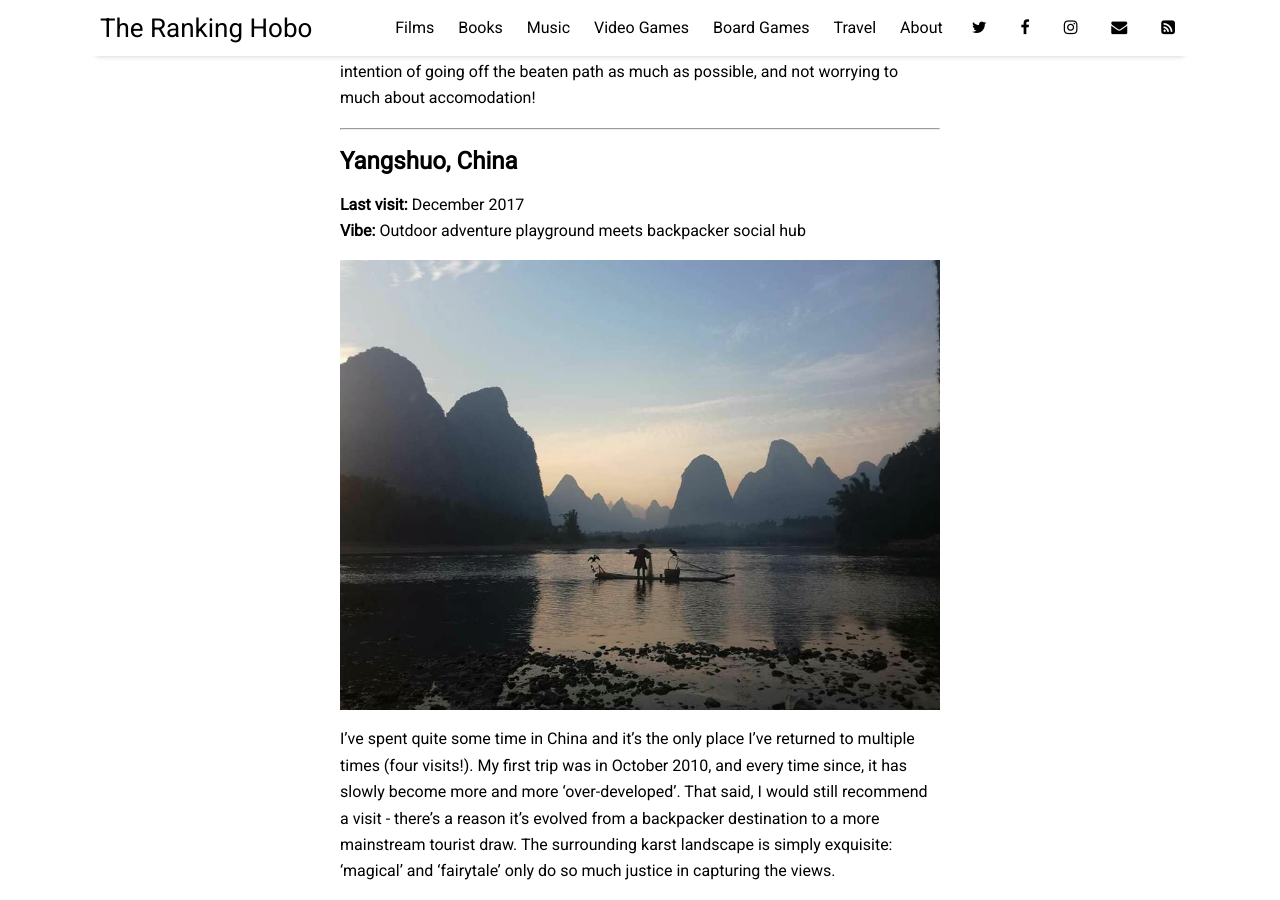
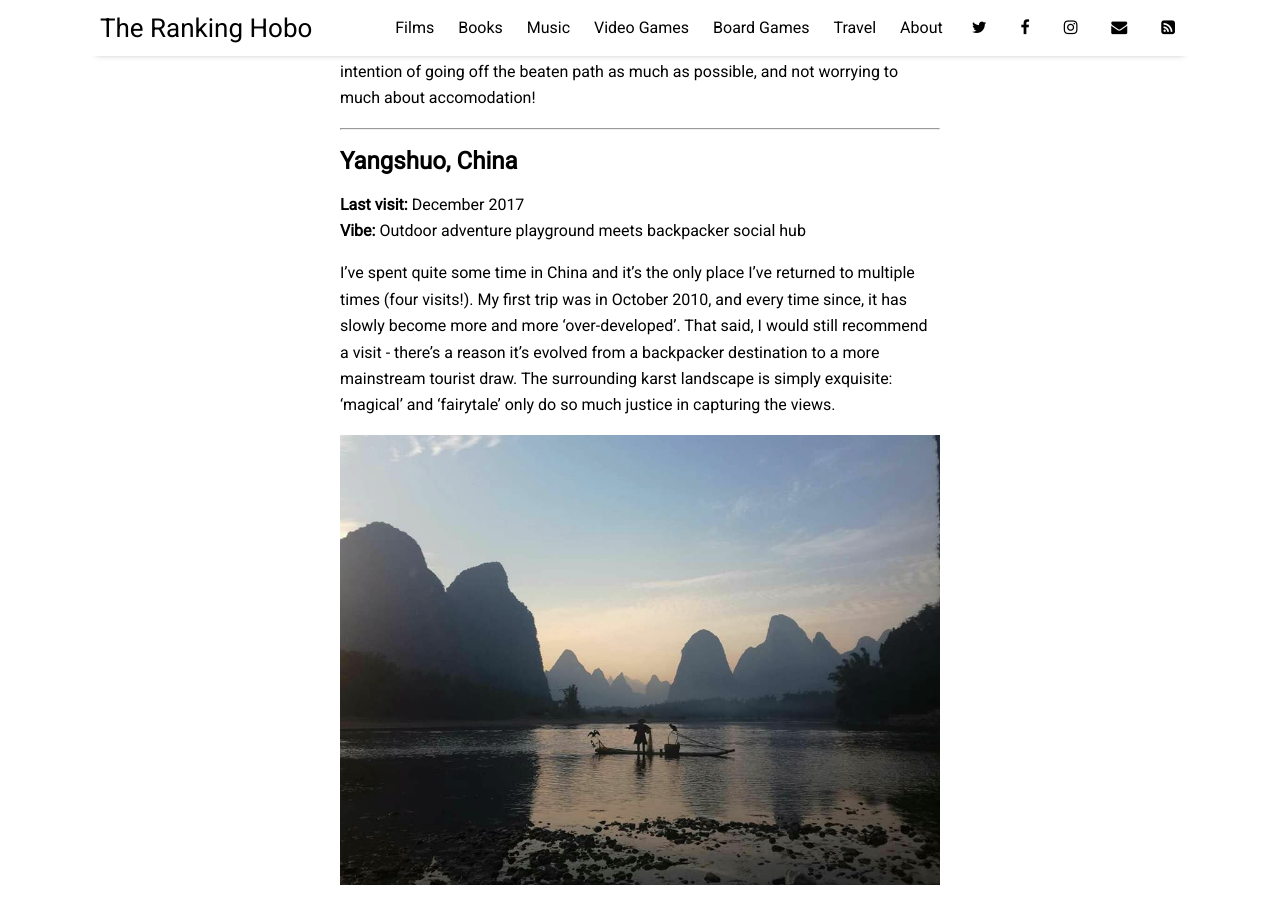
Before and after one commit to TheDrHobo/thedrhobo.github.io, a Jekyll site: the page built from _posts/2025-11-27-travel-yangshuo.md.md, in a window 1280 px wide and 900 px high, scrolled down 481 px. Built offline with Jekyll 4.4.1, drawn with Linux system fonts in a browser that asks for light colours; nearby versions of some CDN libraries; comment, search, counter and statistics services are not loaded.

Commit message:
Update 2025-11-27-travel-yangshuo.md.md

```diff
--- a/_posts/2025-11-27-travel-yangshuo.md.md
+++ b/_posts/2025-11-27-travel-yangshuo.md.md
@@ -16,47 +16,37 @@ This is the first in a series of five posts about my favourite places visited wh
 **Last visit:** December 2017
 **Vibe:** Outdoor adventure playground meets backpacker social hub
 
-<img src="{{ site.github.url }}/assets/img/travel/Yangshuo/xingping.jpg" alt="Xing Ping karst landscape" title="Xing Ping - Photo by Dr Hobo on Dec 2017" style="float: right; margin: 0 0 1em 1em; max-width: 600px; width: 100%;">
+I've spent quite some time in China and it's the only place I've returned to multiple times (four visits!). My first trip was in October 2010, and every time since, it has slowly become more and more 'over-developed'. That said, I would still recommend a visit - there's a reason it's evolved from a backpacker destination to a more mainstream tourist draw. The surrounding karst landscape is simply exquisite: 'magical' and 'fairytale' only do so much justice in capturing the views.
 
-I've spent quite some time in China and it's the only place I've returned to multiple times (four visits!). My first trip was in October 2010, and every time since, it has slowly become more and more 'over-developed'. That said, I would still recommend a visit - there's a reason it's evolved from a backpacker destination to a more mainstream tourist draw. The surrounding karst landscape is simply exquisite: 'magical' and 'fairytale' only do so much justice in capturing the views.
+<img src="{{ site.github.url }}/assets/img/travel/Yangshuo/xingping.jpg" alt="Xing Ping karst landscape" title="Xing Ping - Photo by Dr Hobo on Dec 2017" style="display: block; margin: 1em auto; max-width: 800px; width: 100%;">
 
 Yangshuo itself is a bustling hub with West Street as the main tourist spot, filled to the brim with cafés, hostels and tourist attractions. Next to the Li River, fantastic views are possible from your window or from any of the numerous rooftop bars. I recommend renting a bike or scooter and getting out as far from Yangshuo as possible during the day to explore the countryside. Dragon Bridge was always a highlight in my earlier visits, but in high season this area is starting to get busy.
 
-<div style="clear: both;"></div>
-
-<img src="{{ site.github.url }}/assets/img/travel/Yangshuo/local.jpg" alt="Local woman sewing" title="Photo by Adam Crase on October 2010" style="float: right; margin: 0 0 1em 1em; max-width: 400px; width: 100%;">
+<img src="{{ site.github.url }}/assets/img/travel/Yangshuo/local.jpg" alt="Local woman sewing" title="Photo by Adam Crase on October 2010" style="display: block; margin: 1em auto; max-width: 600px; width: 100%;">
 
 To escape the crowds on my last visit, we went to the smaller Xing Ping, Yangshuo's neighbouring village, which if anything was even more beautiful. It may become just as hectic as Yangshuo though, as that's where the new high-speed rail station is located. I'd be keen to venture further away from Yangshuo in any future visits and see how the climbing scene has developed - it was only just emerging as a pastime for locals when I first visited.
 
 **In sum:** A definite must if you're into outdoor activities like biking and climbing and you enjoy tours involving mud baths, light shows and bamboo rafting. Not so much if you're searching for authentic Guangxi culture or idyllic isolation.
 
-<div style="clear: both;"></div>
-
 ---
 
 ## Diary Extract - October 2010, Golden Week
 
-<img src="{{ site.github.url }}/assets/img/travel/Yangshuo/rooftop.jpg" alt="View of Yangshuo from rooftop bar" title="Rooftop bar views over Yangshuo's karst peaks - Photo by Adam Crase on October 2010" style="float: right; margin: 0 0 1em 1em; max-width: 500px; width: 100%;">
+Woke up at Monkey Jane's with a headache that felt like karmic punishment for last night's rooftop beer pong session. Our room was essentially one giant mattress with about five of us sprawled across it like some bizarre budget hostel experiment - no dividers, no personal space, just one communal sleeping surface. We'd come down from Guangzhou during Golden Week, one of China's major national holidays where the entire country seems to take a week off simultaneously and descend upon every tourist spot imaginable. As English teachers, we'd joined the masses heading out of the cities, though we were hoping Yangshuo's backpacker scene might be slightly less manic than Beijing or Shanghai.
 
-Woke up at Monkey Jane's with a headache that felt like karmic punishment for last night's rooftop beer pong session. Our room was essentially one giant mattress with about five of us sprawled across it like some bizarre budget hostel experiment - no dividers, no personal space, just one communal sleeping surface. We'd come down from Guangzhou during Golden Week, one of China's major national holidays where the entire country seems to take a week off simultaneously and descend upon every tourist spot imaginable. As English teachers, we'd joined the masses heading out of the cities, though we were hoping Yangshuo's backpacker scene might be slightly less manic than Beijing or Shanghai.
+<img src="{{ site.github.url }}/assets/img/travel/Yangshuo/rooftop.jpg" alt="View of Yangshuo from rooftop bar" title="Rooftop bar views over Yangshuo's karst peaks - Photo by Adam Crase on October 2010" style="display: block; margin: 1em auto; max-width: 700px; width: 100%;">
 
 Eventually we roused ourselves and stumbled down to McDonald's just off the titular West Street to meet up with the rest of the group and sort out bike rentals. The sight of those golden arches felt out of place in this natural paradise, a bit sad really. But I'd learned by then that the Chinese loved McDonald's - it was a symbol of having reached modernity, of development and progress. I couldn't fault them for it, even if it did jar somewhat against the stunning karst landscape towering around us.
 
-<div style="clear: both;"></div>
-
-<img src="{{ site.github.url }}/assets/img/travel/Yangshuo/bike.jpg" alt="Cycling through karst landscape" title="Photo by Manon Boyer on Unsplash" style="float: right; margin: 0 0 1em 1em; max-width: 500px; width: 100%;">
+<img src="{{ site.github.url }}/assets/img/travel/Yangshuo/bike.jpg" alt="Cycling through karst landscape" title="Photo by Manon Boyer on Unsplash" style="display: block; margin: 1em auto; max-width: 700px; width: 100%;">
 
 We cycled out towards Dragon Bridge through the most incredible lush countryside. The landscape was everything the guidebooks promised and more - those fairytale limestone peaks rising up through the mist. Stopped for pictures at this massive banyan tree along the way, the kind of ancient sprawling thing that makes you feel fairly insignificant.
 
 At Dragon Bridge itself, we did what any sensible group of slightly hungover foreigners would do: jumped off it into the river below. This earned us a mixture of enthusiastic claps and mocking jeers from the local bamboo rafters working the river - the universal language of "here come these idiots again." The water was refreshing though, perfect for clearing the remnants of last night's beer pong tournament.
 
-<div style="clear: both;"></div>
-
-<img src="{{ site.github.url }}/assets/img/travel/Yangshuo/DragonBridge.jpg" alt="Jumping from Dragon Bridge" title="Photo by Adam Crase on October 2010" style="float: right; margin: 0 0 1em 1em; max-width: 450px; width: 100%;">
+<img src="{{ site.github.url }}/assets/img/travel/Yangshuo/DragonBridge.jpg" alt="Jumping from Dragon Bridge" title="Photo by Adam Crase on October 2010" style="display: block; margin: 1em auto; max-width: 650px; width: 100%;">
 
 Found a super tasty restaurant nearby for a late lunch - the kind of proper local spot you'd never find without stumbling upon it. Then it was time to catch our sleeper coach back to Guangzhou. First experience of these things and I thought they were absolutely brilliant - little coffin-sized bunks stacked two high, each passenger horizontal for the journey. Genius Chinese engineering. Who needs proper seats when you can just lie down for a six-hour bus ride?
-
-<div style="clear: both;"></div>
 
 ---
 
```
